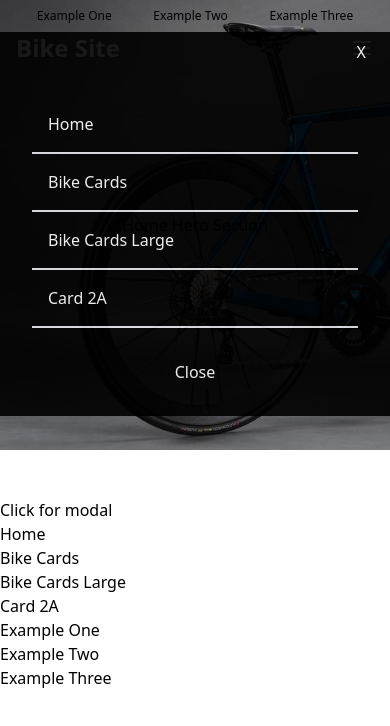
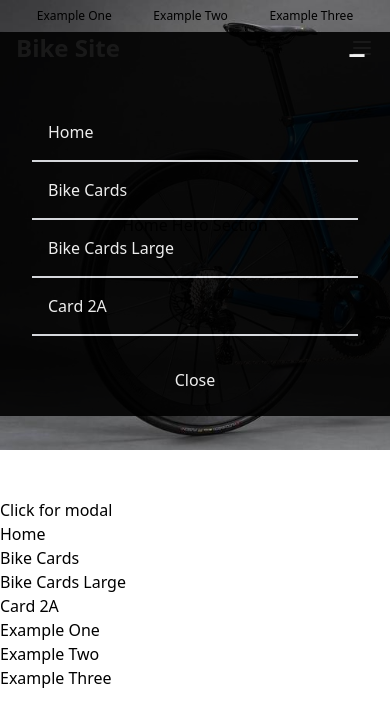
Before and after one commit to mostlyclicks/mostly-component-library, a React (Create React App) app: page / in a window 390 px wide. Both pictures are taken after a click on the button 362 px from the left and 48 px from the top of the page. Shown: the top 726 px of the page. Built offline with nearby package versions, Linux system fonts and the light colour scheme.

Commit message:
style close button

```diff
--- a/src/Navs/MobileNav.js
+++ b/src/Navs/MobileNav.js
@@ -7,7 +7,7 @@ const MobileNav = (props) => {
 
   return (
     <div className="z-300 fixed top-8 left-0 flex flex-col w-full h-96 bg-black opacity-90">
-      <button onClick={props.onCloseNav} className="text-white self-end pt-2 pr-6">X</button>
+      <button onClick={props.onCloseNav} className="text-white text-4xl self-end pt-0 pr-6">–</button>
       <ul className="m-0 p-8">
         {links.map((link) => {
 
```
